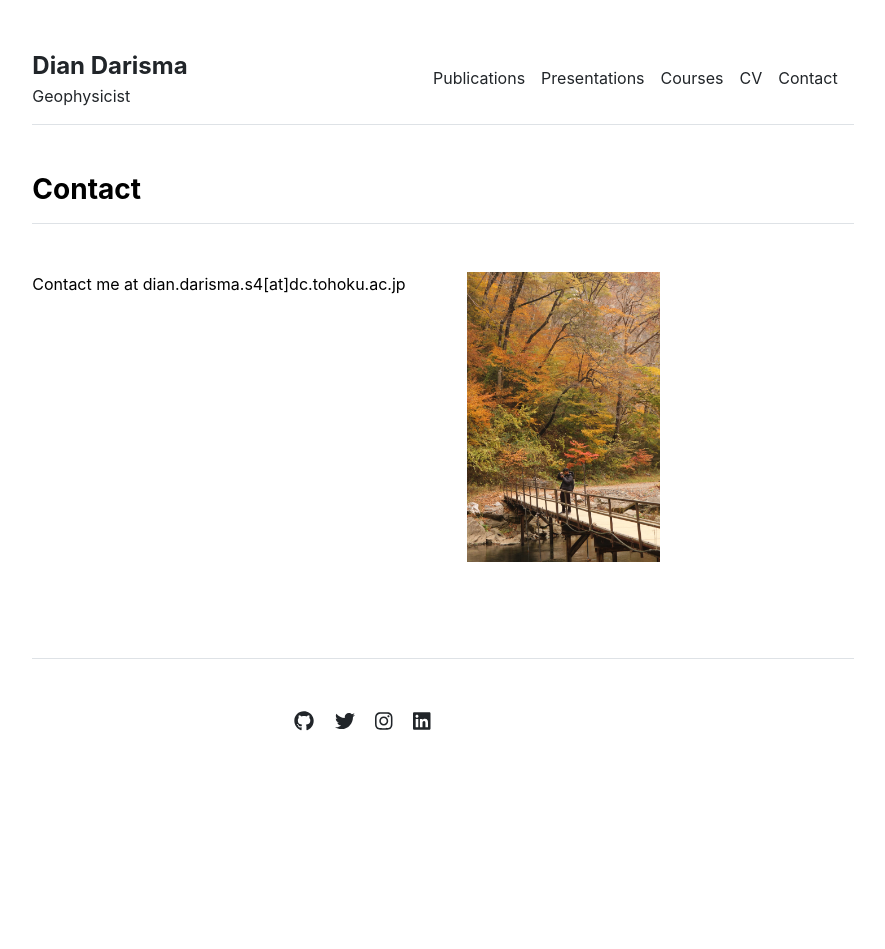
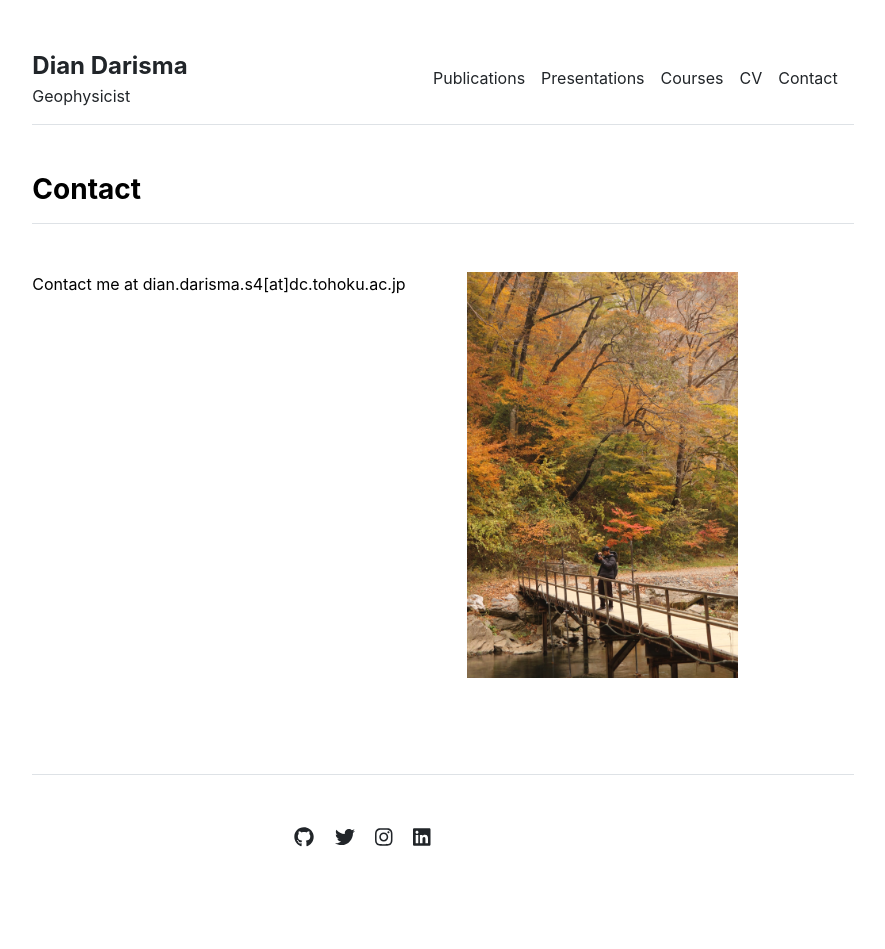
Before and after one commit to diandarisma/diandarisma.github.io, a Jekyll site: the page built from contact.md, in a window 1280 px wide. Shown: the whole page, without its empty margins (197-1082 px from the left). Built offline with Jekyll 4.4.1, drawn with Linux system fonts in a browser that asks for light colours; before the commit the page ends 900 px from its top, so only the background shows below that.

Commit message:
Update contact.html

```diff
--- a/_includes/contact.html
+++ b/_includes/contact.html
@@ -7,7 +7,7 @@
         <p>Contact me at dian.darisma.s4[at]dc.tohoku.ac.jp</p>
       </div>
       <div class="col-md-6">
-        <img src="{{ site.github.url }}/{{ contact.image }}" alt="Contact" width="50%">
+        <img src="{{ site.github.url }}/{{ contact.image }}" alt="Contact" width="70%">
       </div>
     </div>
     {% endfor %}
```
